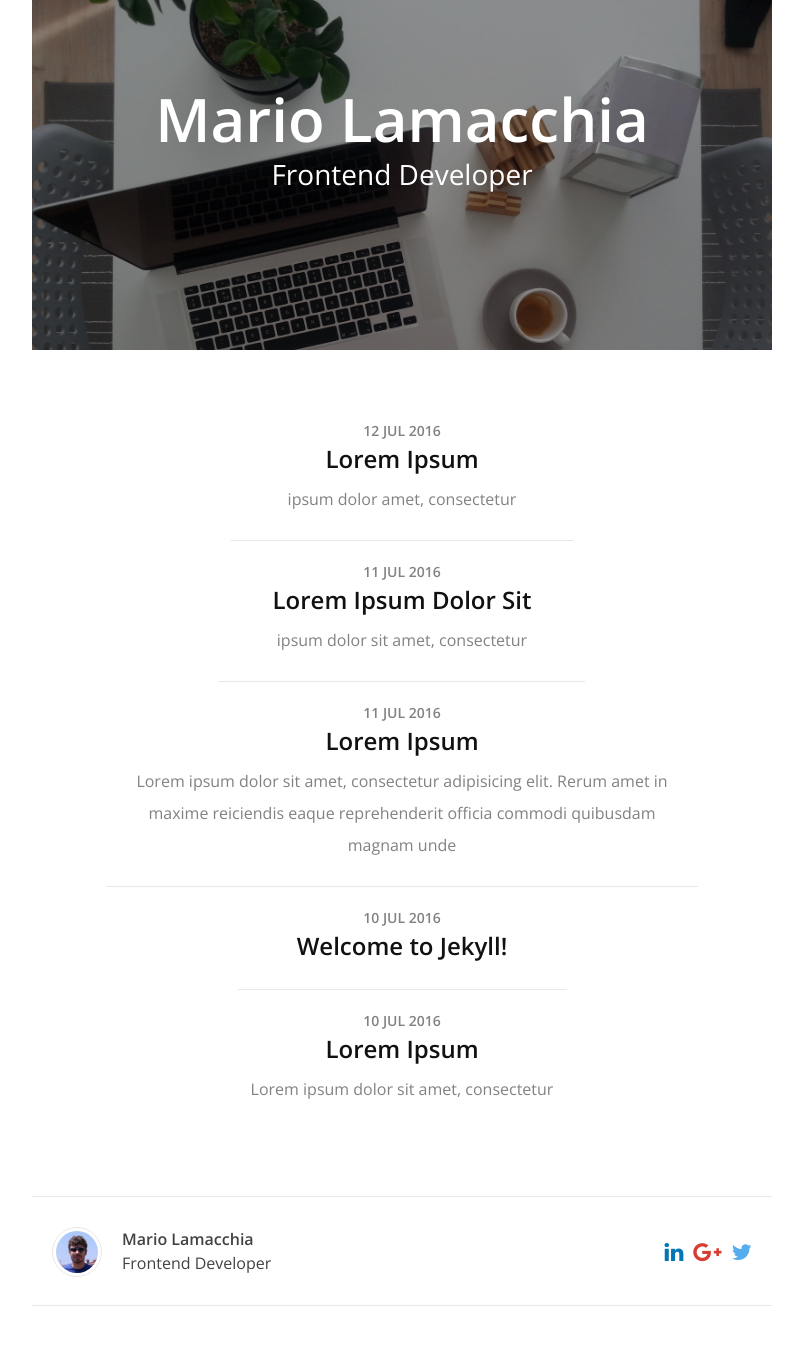
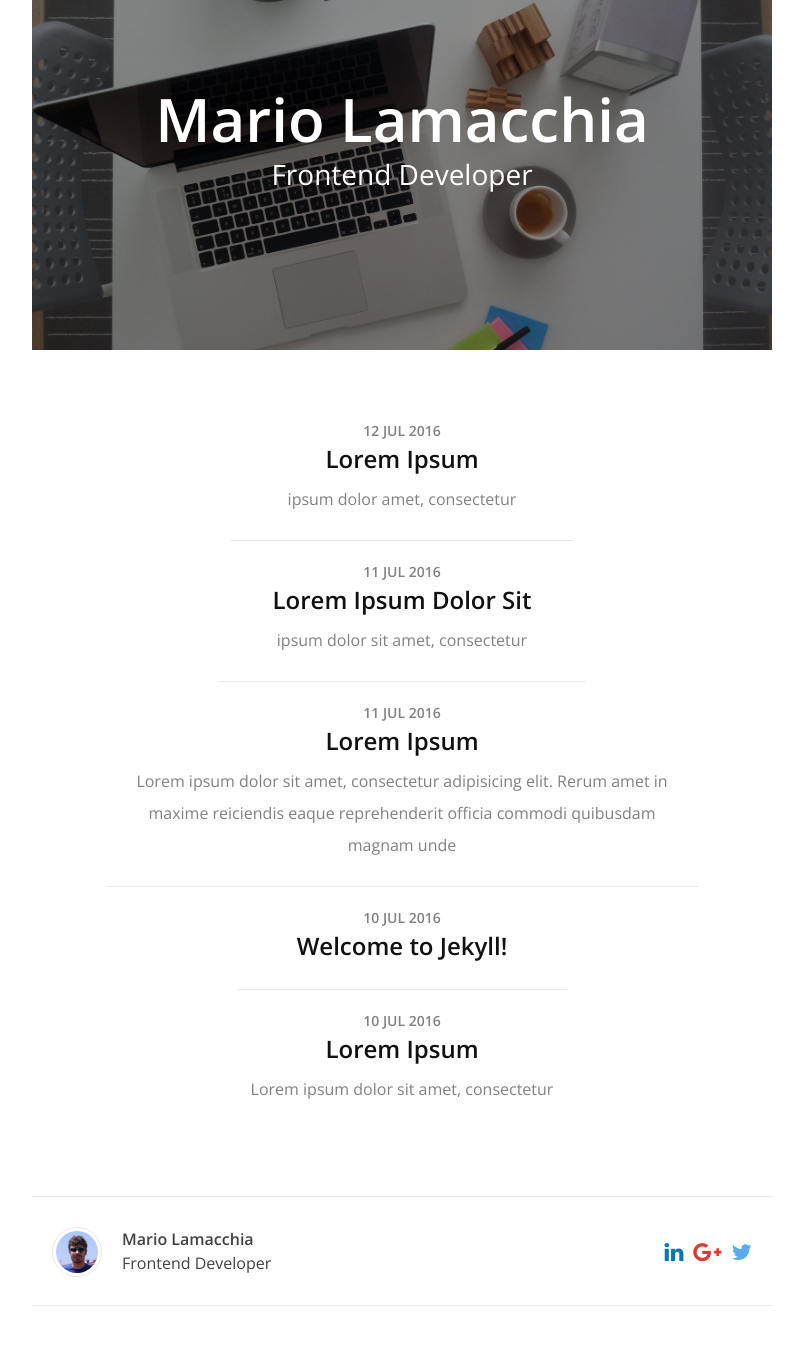
Before and after one commit to mariolamacchia/mariolamacchia.github.io, a Jekyll site: the page built from blog/index.html, in a window 1280 px wide. Shown: the whole page, without its empty margins (238-1041 px from the left). Built offline with Jekyll 4.4.1, drawn with Linux system fonts in a browser that asks for light colours; nearby versions of some CDN libraries; the list of posts is cut into pages by our own code.

Commit message:
Remove header.html and fix hero on mobile

```diff
--- a/_includes/header.html
+++ /dev/null
@@ -1,27 +0,0 @@
-<header class="site-header">
-
-<!--   <div class="wrapper">
-
-    <a class="site-title" href="{{ site.baseurl }}/">{{ site.title }}</a>
-
-    <nav class="site-nav">
-      <a href="#" class="menu-icon">
-        <svg viewBox="0 0 18 15">
-          <path fill="#424242" d="M18,1.484c0,0.82-0.665,1.484-1.484,1.484H1.484C0.665,2.969,0,2.304,0,1.484l0,0C0,0.665,0.665,0,1.484,0 h15.031C17.335,0,18,0.665,18,1.484L18,1.484z"/>
-          <path fill="#424242" d="M18,7.516C18,8.335,17.335,9,16.516,9H1.484C0.665,9,0,8.335,0,7.516l0,0c0-0.82,0.665-1.484,1.484-1.484 h15.031C17.335,6.031,18,6.696,18,7.516L18,7.516z"/>
-          <path fill="#424242" d="M18,13.516C18,14.335,17.335,15,16.516,15H1.484C0.665,15,0,14.335,0,13.516l0,0 c0-0.82,0.665-1.484,1.484-1.484h15.031C17.335,12.031,18,12.696,18,13.516L18,13.516z"/>
-        </svg>
-      </a>
-
-      <div class="trigger">
-        {% for my_page in site.pages %}
-          {% if my_page.title %}
-          <a class="page-link" href="{{ my_page.url | prepend: site.baseurl }}">{{ my_page.title }}</a>
-          {% endif %}
-        {% endfor %}
-      </div>
-    </nav>
-
-  </div>
- -->
-</header>
--- a/_layouts/default.html
+++ b/_layouts/default.html
@@ -5,12 +5,10 @@
 
   <body>
 
-    {% include header.html %}
-
     <div class="page-content">
       <div class="wrapper">
         <div class="hero">
-          <img src="{{ page.image }}" alt="{{ page.title }}">
+          <div style="background-image: url({{ page.image }})" class="image"></div>
           <div class="hero__overlay"></div>
           <p class="site-title">{{ page.title }}</p>
           <p class="site-subtitle">{{ page.subtitle }}</p>
--- a/_sass/_hero.scss
+++ b/_sass/_hero.scss
@@ -16,9 +16,14 @@
     z-index: -1;
   }
 
-  img {
+  .image {
     position: absolute;
     top: 0;
+    height: 100%;
+    left: 0;
+    width: 100%;
+    background-position: center;
+    background-size: cover;
     z-index: -2;
   }
 }
```
